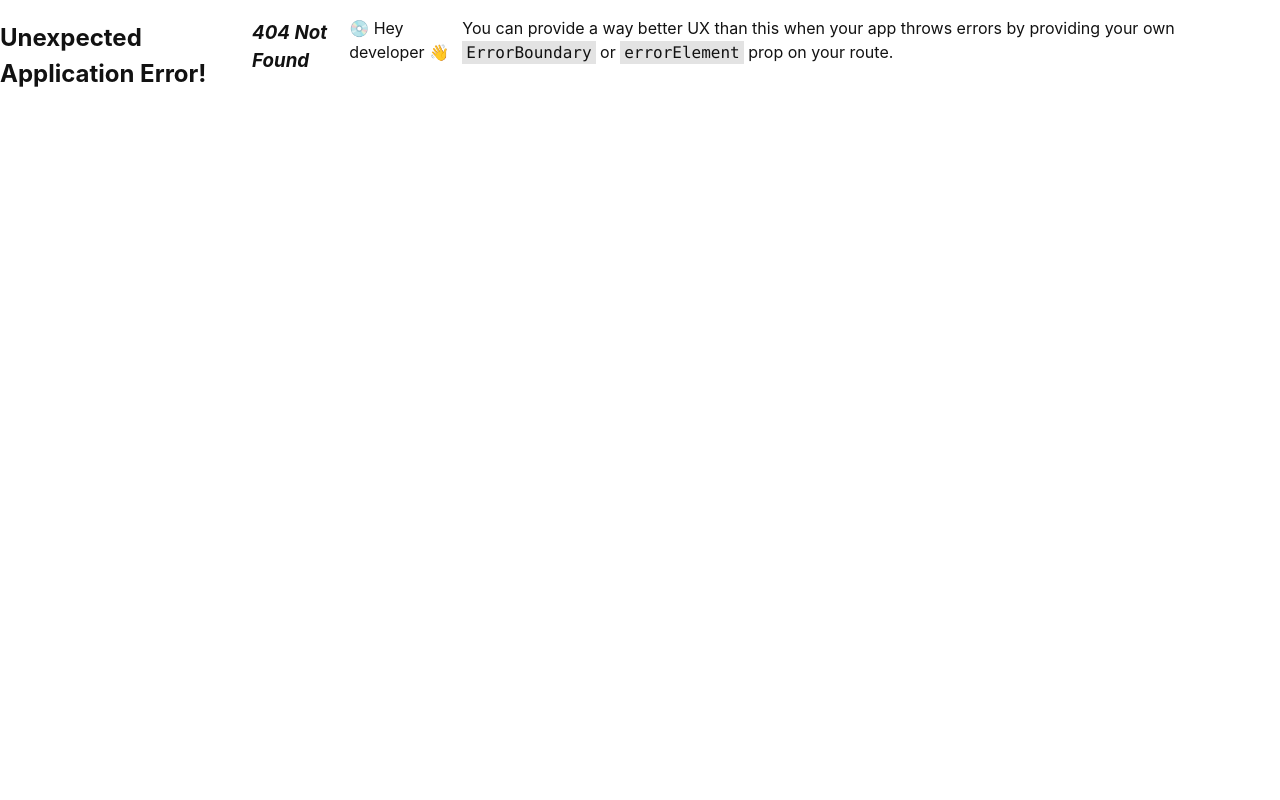
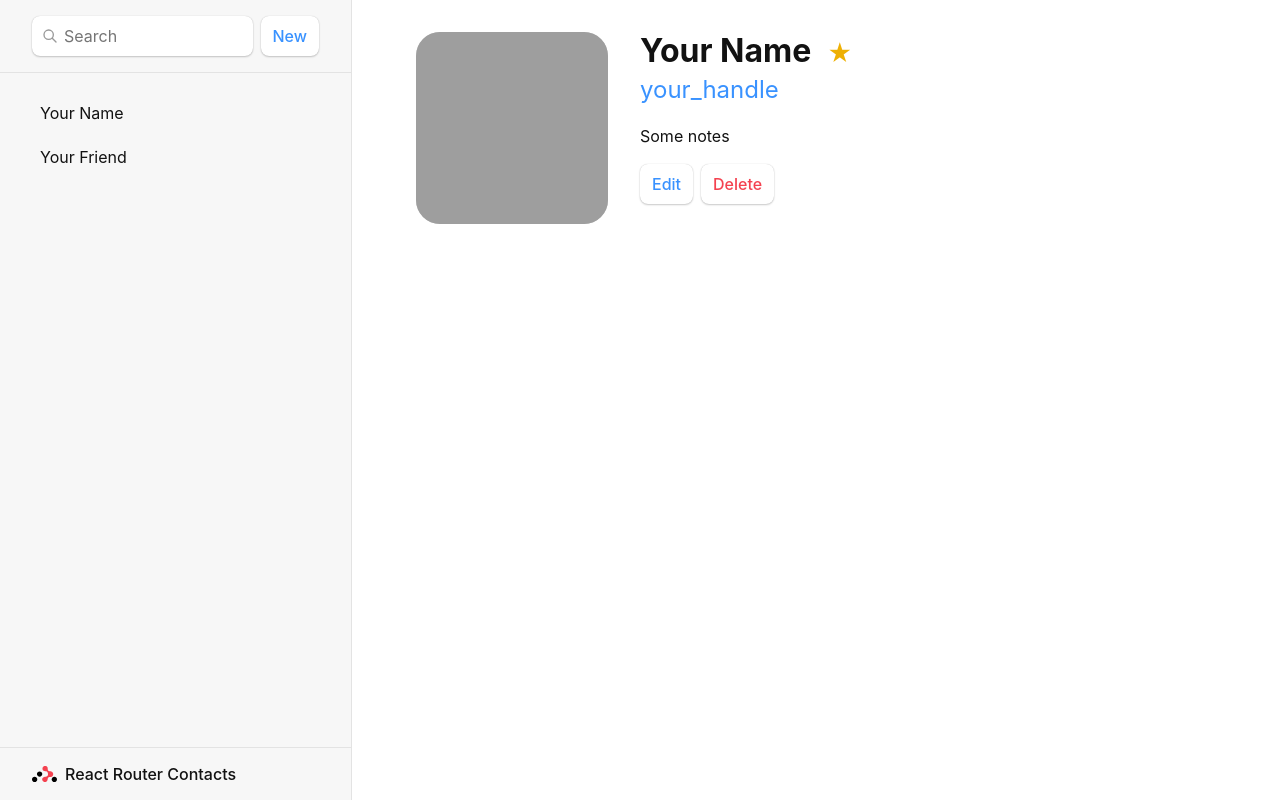
Before and after one commit to romhenri/catalog, a React (Vite) app: page /contacts/1 in a window 1280 px wide. Before the commit this address had no page. Built offline with nearby package versions, Linux system fonts and the light colour scheme; grey boxes are pictures that could not be loaded.

Commit message:
feat: Nested routes

```diff
--- a/src/error-page.jsx
+++ b/src/error-page.jsx
@@ -0,0 +1,16 @@
+import { useRouteError } from "react-router-dom";
+
+export default function ErrorPage() {
+  const error = useRouteError();
+  console.error(error);
+
+  return (
+    <div id="error-page">
+      <h1>Oops!</h1>
+      <p>Sorry, an unexpected error has occurred.</p>
+      <p>
+        <i>{error.statusText || error.message}</i>
+      </p>
+    </div>
+  );
+}
--- a/src/main.jsx
+++ b/src/main.jsx
@@ -1,19 +1,26 @@
 import React from 'react'
 import ReactDOM from 'react-dom/client'
 import Root from './routes/root'
-
 import {
   createBrowserRouter,
   RouterProvider,
 } from "react-router-dom";
-
+import ErrorPage from "./error-page";
+import Contact from "./routes/contact";
 import './index.css'
 
 const router = createBrowserRouter([
   {
     path: "/",
     element: <Root/>,
-  },
+    errorElement: <ErrorPage />,
+    children: [
+      {
+        path: "contacts/:contactId",
+        element: <Contact />,
+      },
+    ]
+  }
 ]);
 
 ReactDOM.createRoot(document.getElementById('root')).render(
--- /dev/null
+++ b/src/routes/contact.jsx
@@ -0,0 +1,90 @@
+import { Form } from "react-router-dom";
+
+export default function Contact() {
+  const contact = {
+    first: "Your",
+    last: "Name",
+    avatar: "https://placekitten.com/g/200/200",
+    twitter: "your_handle",
+    notes: "Some notes",
+    favorite: true,
+  };
+
+  return (
+    <div id="contact">
+      <div>
+        <img
+          key={contact.avatar}
+          src={contact.avatar || null}
+        />
+      </div>
+
+      <div>
+        <h1>
+          {contact.first || contact.last ? (
+            <>
+              {contact.first} {contact.last}
+            </>
+          ) : (
+            <i>No Name</i>
+          )}{" "}
+          <Favorite contact={contact} />
+        </h1>
+
+        {contact.twitter && (
+          <p>
+            <a
+              target="_blank"
+              href={`https://twitter.com/${contact.twitter}`}
+            >
+              {contact.twitter}
+            </a>
+          </p>
+        )}
+
+        {contact.notes && <p>{contact.notes}</p>}
+
+        <div>
+          <Form action="edit">
+            <button type="submit">Edit</button>
+          </Form>
+          <Form
+            method="post"
+            action="destroy"
+            onSubmit={(event) => {
+              if (
+                !confirm(
+                  "Please confirm you want to delete this record."
+                )
+              ) {
+                event.preventDefault();
+              }
+            }}
+          >
+            <button type="submit">Delete</button>
+          </Form>
+        </div>
+      </div>
+    </div>
+  );
+}
+
+function Favorite({ contact }) {
+  // yes, this is a `let` for later
+  let favorite = contact.favorite;
+  return (
+    <Form method="post">
+      <button
+        name="favorite"
+        value={favorite ? "false" : "true"}
+        aria-label={
+          favorite
+            ? "Remove from favorites"
+            : "Add to favorites"
+        }
+      >
+        {favorite ? "★" : "☆"}
+      </button>
+    </Form>
+  );
+}
--- a/src/routes/root.jsx
+++ b/src/routes/root.jsx
@@ -1,3 +1,5 @@
+import { Outlet } from "react-router-dom";
+
 export default function Root() {
   return (
     <>
@@ -37,7 +39,9 @@
           </ul>
         </nav>
       </div>
-      <div id="detail"></div>
+      <div id="detail">
+        <Outlet/>
+      </div>
     </>
   );
 }
```
